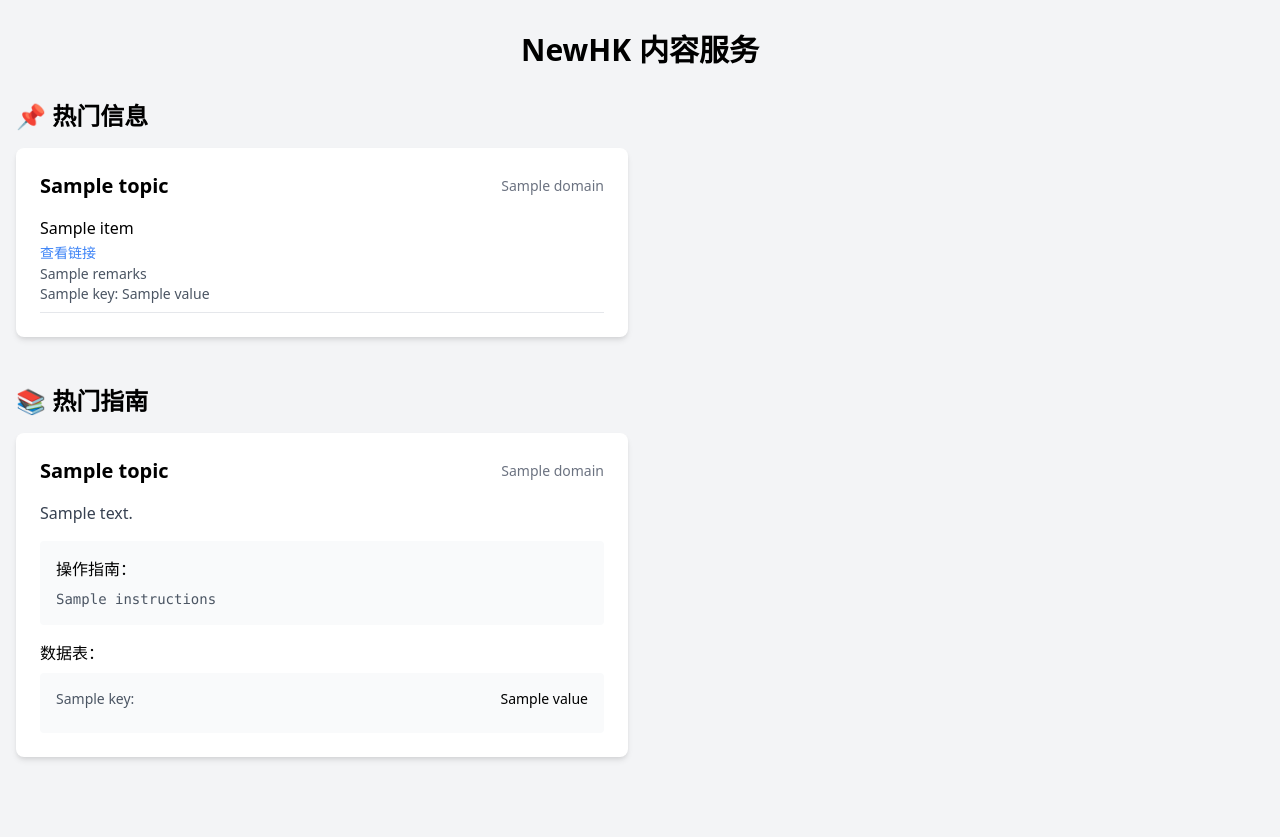
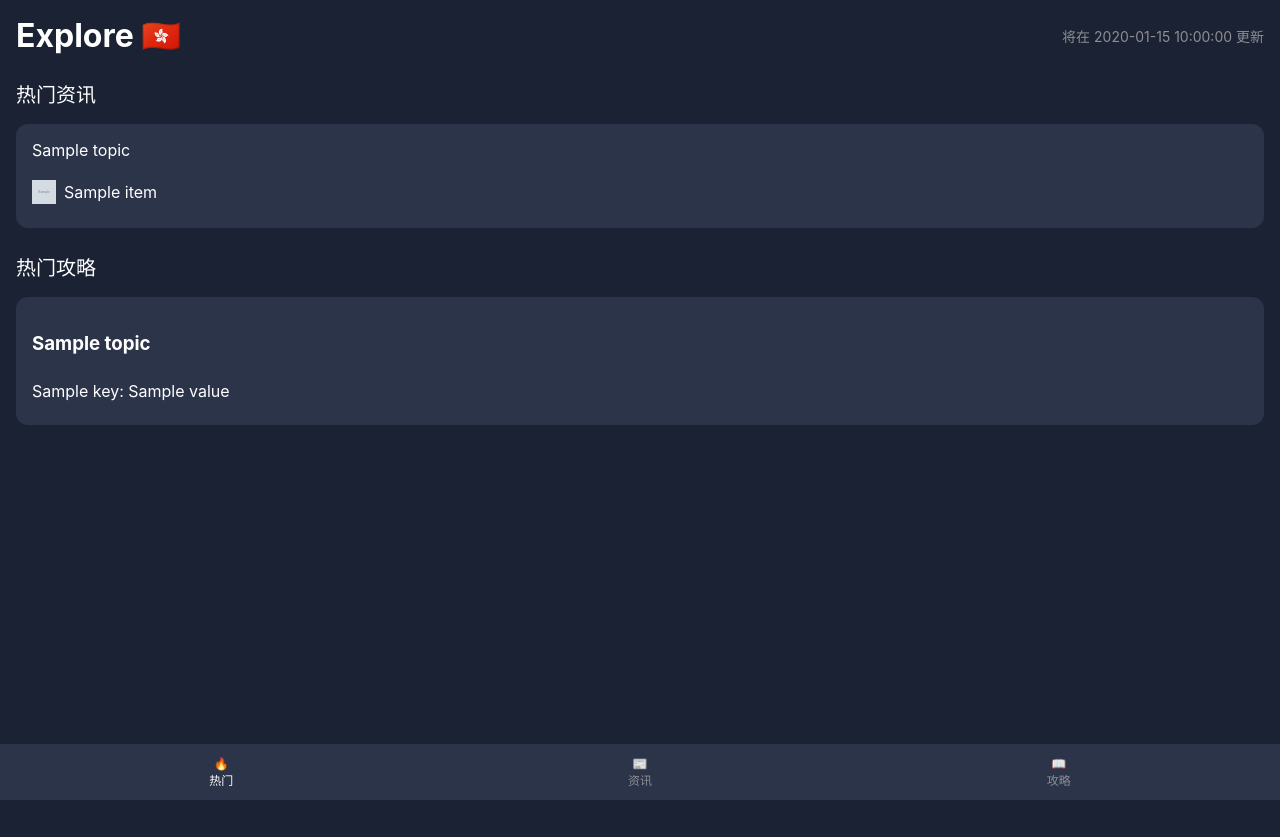
Before and after one commit to ShoreCN/temp_newhk, a FastAPI app: template templates/index.html in a window 1280 px wide. After the commit the page ends 800 px from the top, so only its background shows below. Run offline with FastAPI, Linux system fonts and the light colour scheme; the template is opened without the code that fills it: most values are stand-ins (such as "Sample title", 1, 10 or a date in 2020); grey boxes marked "Sample" are stand-in pictures; parts of the project's set-up code (start-up, migrations or seed data) failed here and were passed over.

Commit message:
feat: new content page

```diff
--- a/app/main.py
+++ b/app/main.py
@@ -6,11 +6,11 @@ from fastapi.staticfiles import StaticFiles
 from fastapi.templating import Jinja2Templates
 from fastapi import Request
 from app.db.mongodb import db
-from app.models.content import Content, ContentType
+from app.models.content import Content, ContentType, get_hot_information, get_hot_guides
 from app.models.response import ResponseModel, ErrorResponse
 from typing import List, Optional
 from bson import ObjectId, errors as bson_errors
-from datetime import datetime, UTC
+from datetime import datetime, UTC, timedelta
 from contextlib import asynccontextmanager
 
 @asynccontextmanager
@@ -135,7 +135,7 @@ async def list_contents(
         cursor = collection.find(query).skip(skip).limit(limit)
         contents = await cursor.to_list(length=limit)
 
-        # 转换所有文档的_id为id
+        # 转换所有文��的_id为id
         for content in contents:
             content["id"] = str(content.pop("_id"))
 
@@ -231,24 +231,20 @@ async def set_content_hot_status(
 @app.get("/", response_class=HTMLResponse)
 async def home(request: Request):
     """渲染首页"""
-    # 获取热门内容
-    hot_information = await db.db["information"].find(
-        {"is_hot": True}
-    ).to_list(length=10)
+    # 获取热门信息和指南
+    hot_information = await get_hot_information()
+    hot_guides = await get_hot_guides()
 
-    hot_guides = await db.db["guide"].find(
-        {"is_hot": True}
-    ).to_list(length=10)
-
-    # 转换 _id 为 id
-    for content in hot_information + hot_guides:
-        content["id"] = str(content.pop("_id"))
+    # 计算下次更新时间
+    next_update = datetime.now() + timedelta(days=1)
+    next_update_date = next_update.strftime("%m月%d日")
 
     return templates.TemplateResponse(
         "index.html",
         {
             "request": request,
             "hot_information": hot_information,
-            "hot_guides": hot_guides
+            "hot_guides": hot_guides,
+            "next_update_date": next_update_date
         }
     )
--- a/templates/index.html
+++ b/templates/index.html
@@ -3,41 +3,134 @@
 <head>
     <meta charset="UTF-8">
     <meta name="viewport" content="width=device-width, initial-scale=1.0">
-    <title>NewHK 内容服务</title>
-    <link href="https://cdn.jsdelivr.net/npm/tailwindcss@2.2.19/dist/tailwind.min.css" rel="stylesheet">
+    <title>Explore 香港</title>
+    <style>
+        body {
+            font-family: -apple-system, BlinkMacSystemFont, "Segoe UI", Roboto, sans-serif;
+            background-color: #1a2234;
+            color: white;
+            margin: 0;
+            padding: 16px;
+        }
+
+        .header {
+            display: flex;
+            justify-content: space-between;
+            align-items: center;
+            margin-bottom: 20px;
+        }
+
+        .header h1 {
+            font-size: 32px;
+            margin: 0;
+        }
+
+        .update-time {
+            color: #8e8e93;
+            font-size: 14px;
+        }
+
+        .section-title {
+            font-size: 20px;
+            margin: 24px 0 16px 0;
+        }
+
+        .content-cards {
+            display: grid;
+            grid-template-columns: repeat(auto-fit, minmax(300px, 1fr));
+            gap: 16px;
+            margin-bottom: 24px;
+        }
+
+        .card {
+            background-color: #2c3449;
+            border-radius: 12px;
+            padding: 16px;
+        }
+
+        .card-title {
+            display: flex;
+            align-items: center;
+            margin-bottom: 12px;
+        }
+
+        .card-title img {
+            width: 24px;
+            height: 24px;
+            margin-right: 8px;
+            border-radius: 6px;
+        }
+
+        .list-item {
+            display: flex;
+            align-items: center;
+            padding: 8px 0;
+            border-bottom: 1px solid #3a4257;
+        }
+
+        .list-item:last-child {
+            border-bottom: none;
+        }
+
+        .navigation {
+            position: fixed;
+            bottom: 0;
+            left: 0;
+            right: 0;
+            background-color: #2c3449;
+            display: flex;
+            justify-content: space-around;
+            padding: 12px;
+        }
+
+        .nav-item {
+            display: flex;
+            flex-direction: column;
+            align-items: center;
+            color: #8e8e93;
+            text-decoration: none;
+            font-size: 12px;
+        }
+
+        .nav-item.active {
+            color: white;
+        }
+    </style>
 </head>
-<body class="bg-gray-100">
-    <div class="container mx-auto px-4 py-8">
-        <h1 class="text-3xl font-bold mb-8 text-center">NewHK 内容服务</h1>
+<body>
+    <div class="header">
+        <h1>Explore 🇭🇰</h1>
+        <span class="update-time">将在 {{next_update_date}} 更新</span>
+    </div>
 
-        <!-- 热门信息 -->
-        <div class="mb-12">
-            <h2 class="text-2xl font-semibold mb-4">📌 热门信息</h2>
-            <div class="grid grid-cols-1 md:grid-cols-2 gap-6">
+    <div class="section-title">热门资讯</div>
+
+    <div class="content-cards">
         {% for info in hot_information %}
-                <div class="bg-white rounded-lg shadow-md p-6">
-                    <div class="flex items-center justify-between mb-4">
-                        <h3 class="text-xl font-semibold">{{ info.topic }}</h3>
-                        <span class="text-sm text-gray-500">{{ info.domain.name }}</span>
+        <div class="card">
+            <div class="card-title">
+                <span>{{ info.topic }}</span>
             </div>
-                    <div class="space-y-2">
-                        {% if info.content is sequence and info.content is not string %}
             {% for item in info.content %}
-                            <div class="border-b pb-2">
-                                <div class="font-medium">{{ item.name }}</div>
-                                {% if item.link %}
-                                <a href="{{ item.link }}" class="text-blue-500 text-sm hover:underline" target="_blank">查看链接</a>
-                                {% endif %}
-                                {% if item.remarks %}
-                                <div class="text-sm text-gray-600">{{ item.remarks }}</div>
-                                {% endif %}
-                                {% if item.metrics %}
-                                <div class="text-sm text-gray-600">
-                                    {% for key, value in item.metrics.items() %}
-                                    {{ key }}: {{ value }}
+            <div class="list-item">
+                <img src="{{ item.icon if item.icon else '/static/default-icon.png' }}" alt="" style="width: 24px; height: 24px; margin-right: 8px;">
+                <span>{{ item.name }}</span>
+            </div>
             {% endfor %}
         </div>
-                                {% endif %}
+        {% endfor %}
+    </div>
+
+    <div class="section-title">热门攻略</div>
+    <div class="content-cards">
+        {% for guide in hot_guides %}
+        <div class="card">
+            <h3>{{ guide.topic }}</h3>
+            <div class="guide-content">
+                {% if guide.content.data_table %}
+                    {% for key, value in guide.content.data_table.items() %}
+                    <div class="list-item">
+                        <span>{{ key }}: {{ value }}</span>
                     </div>
                     {% endfor %}
                 {% endif %}
@@ -45,50 +138,20 @@
         </div>
         {% endfor %}
     </div>
-        </div>
 
-        <!-- 热门指南 -->
-        <div class="mb-12">
-            <h2 class="text-2xl font-semibold mb-4">📚 热门指南</h2>
-            <div class="grid grid-cols-1 md:grid-cols-2 gap-6">
-                {% for guide in hot_guides %}
-                <div class="bg-white rounded-lg shadow-md p-6">
-                    <div class="flex items-center justify-between mb-4">
-                        <h3 class="text-xl font-semibold">{{ guide.topic }}</h3>
-                        <span class="text-sm text-gray-500">{{ guide.domain.name }}</span>
-                    </div>
-                    <div class="space-y-4">
-                        <p class="text-gray-700">{{ guide.content.description }}</p>
-                        {% if guide.content.instructions %}
-                        <div class="bg-gray-50 p-4 rounded">
-                            <h4 class="font-medium mb-2">操作指南：</h4>
-                            <pre class="text-sm text-gray-600">{{ guide.content.instructions }}</pre>
-                        </div>
-                        {% endif %}
-                        {% if guide.content.data_table %}
-                        <div class="mt-4">
-                            <h4 class="font-medium mb-2">数据表：</h4>
-                            <div class="bg-gray-50 p-4 rounded">
-                                {% for key, value in guide.content.data_table.items() %}
-                                <div class="flex justify-between text-sm mb-2">
-                                    <span class="text-gray-600">{{ key }}:</span>
-                                    <span class="font-medium">
-                                        {% if value is sequence and value is not string %}
-                                            {{ value|join(", ") }}
-                                        {% else %}
-                                            {{ value }}
-                                        {% endif %}
-                                    </span>
-                                </div>
-                                {% endfor %}
-                            </div>
-                        </div>
-                        {% endif %}
-                    </div>
-                </div>
-                {% endfor %}
-            </div>
-        </div>
-    </div>
+    <nav class="navigation">
+        <a href="#" class="nav-item active">
+            <span>🔥</span>
+            <span>热门</span>
+        </a>
+        <a href="#" class="nav-item">
+            <span>📰</span>
+            <span>资讯</span>
+        </a>
+        <a href="#" class="nav-item">
+            <span>📖</span>
+            <span>攻略</span>
+        </a>
+    </nav>
 </body>
 </html>
```
Also changed, not shown: app/models/content.py (+20 -0 lines). Lines whose indentation alone changed are shown as unchanged.
